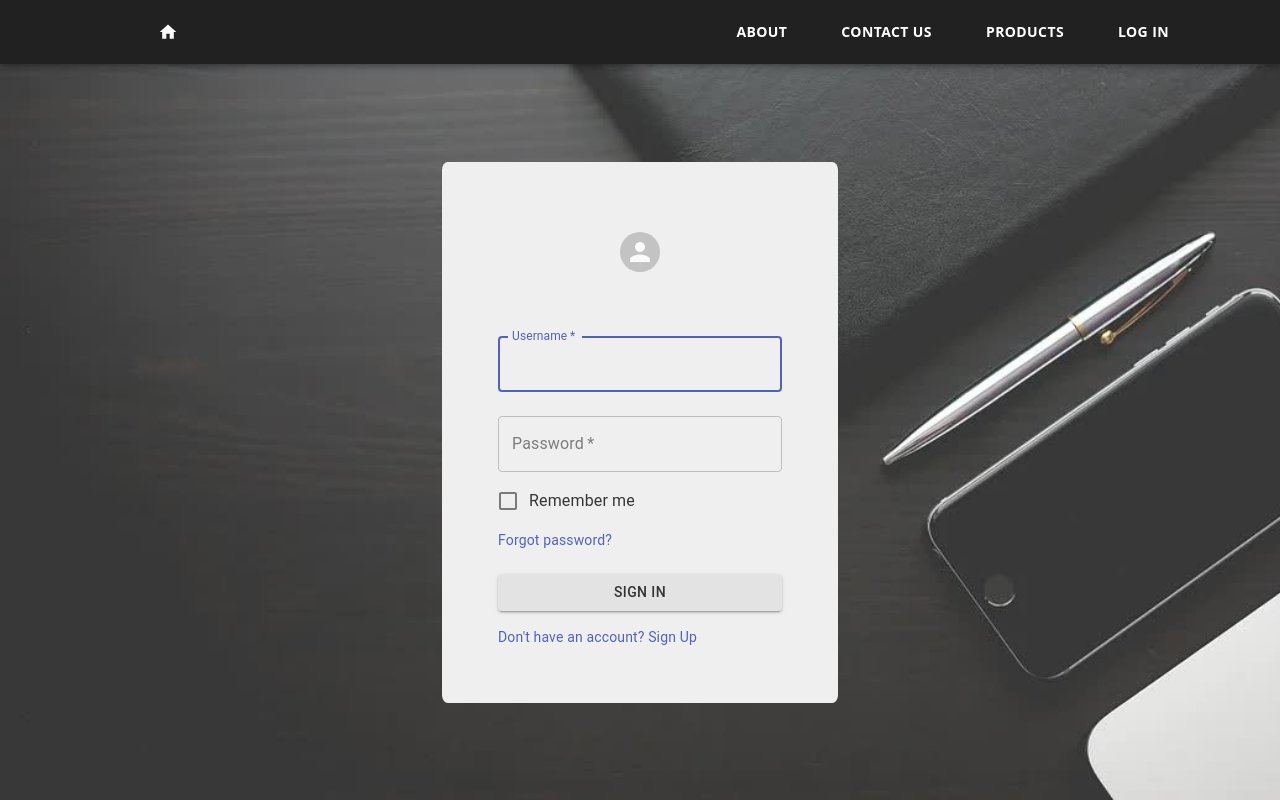
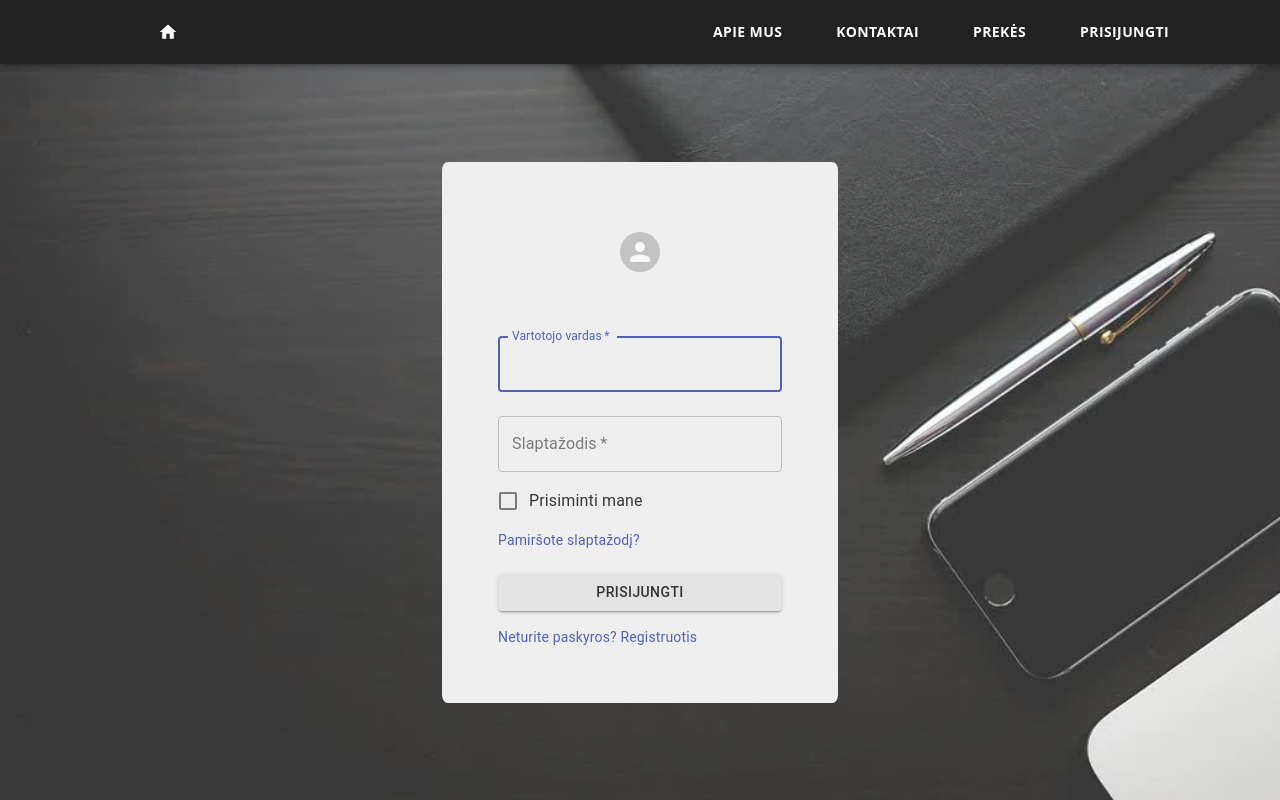
Before and after one commit to Smart-eShop/smart-eShop, a React (Create React App) app in the folder fronted/user-side/: page /login in a window 1280 px wide. Shown: the top 800 px of the page. Built offline with nearby package versions, Linux system fonts and the light colour scheme.

Commit message:
sulietuvinta

```diff
--- a/fronted/user-side/src/components/About/About.js
+++ b/fronted/user-side/src/components/About/About.js
@@ -11,7 +11,7 @@ const About = () => {
         height: '90vh'
       }}
     >
-      <h1>About</h1>
+      <h1>Apie</h1>
     </div>
   );
 };
--- a/fronted/user-side/src/components/Contact/Contact.js
+++ b/fronted/user-side/src/components/Contact/Contact.js
@@ -11,7 +11,7 @@ const Contact = () => {
         height: '90vh'
       }}
     >
-      <h1>Contact us form</h1>
+      <h1>Kontaktai</h1>
     </div>
   );
 };
--- a/fronted/user-side/src/components/Login/Login.js
+++ b/fronted/user-side/src/components/Login/Login.js
@@ -88,11 +88,11 @@ export default function Login() {
       password: ''
     },
     validationSchema: Yup.object({
-      username: Yup.string().max(10, 'Username must be shorter than 10 characters').required('Required'),
-      password: Yup.string().min(6, 'Password should be longer than 6 characters').required()
+      username: Yup.string().max(10, 'Vartotojo vardas turi būti trumpesnis nei 10 simbolių').required('Privaloma *'),
+      password: Yup.string().min(6, 'Slaptažodis turi būti ilgesnis nei 6 simboliai').required()
     }),
     onSubmit: ({ username, password }) => {
-      alert("You have successfully logged in")
+      alert("Jūs sėkmingai prisijungėtein")
     }
   })
 
@@ -117,7 +117,7 @@ export default function Login() {
               required
               fullWidth
               id="username"
-              label="Username"
+              label="Vartotojo vardas"
               name="username"
               autoComplete="username"
               autoFocus
@@ -136,7 +136,7 @@ export default function Login() {
               required
               fullWidth
               name="password"
-              label="Password"
+              label="Slaptažodis"
               type="password"
               id="password"
               autoComplete="current-password"
@@ -146,11 +146,11 @@ export default function Login() {
             ) : null}
             <FormControlLabel
               control={<Checkbox value="remember" color="primary" />}
-              label="Remember me"
+              label="Prisiminti mane"
             />
             <Grid item xs>
               <Link href="/remind-password" variant="body2">
-                Forgot password?
+                Pamiršote slaptažodį?
                   </Link>
             </Grid>
             <Button
@@ -162,12 +162,12 @@ export default function Login() {
               className={classes.submit}
             >
 
-              Sign In
+              Prisijungti
               </Button>
             <Grid container>
               <Grid item>
                 <Link href="/register" variant="body2">
-                  {"Don't have an account? Sign Up"}
+                  {"Neturite paskyros? Registruotis"}
                 </Link>
               </Grid>
             </Grid>
--- a/fronted/user-side/src/components/Navbar/Navbar.js
+++ b/fronted/user-side/src/components/Navbar/Navbar.js
@@ -15,19 +15,19 @@ import {
 
 const headersData = [
   {
-      label: "About",
+    label: "Apie mus",
     href: "/about",
   },
   {
-      label: "Contact Us",
+    label: "Kontaktai",
     href: "/contact-us",
   },
   {
-      label: "Products",
+    label: "Prekės",
     href: "/products",
   },
   {
-      label: "LOG IN",
+    label: "Prisijungti",
     href: "/login",
   },
 ];
--- a/fronted/user-side/src/components/Products/Products.js
+++ b/fronted/user-side/src/components/Products/Products.js
@@ -10,7 +10,7 @@ const Products = () => {
         height: '90vh'
       }}
     >
-      <h1>Products</h1>
+      <h1>Prekės</h1>
     </div>
   );
 };
--- a/fronted/user-side/src/components/Register/Register.js
+++ b/fronted/user-side/src/components/Register/Register.js
@@ -10,7 +10,7 @@ import Paper from '@material-ui/core/Paper';
 import Grid from '@material-ui/core/Grid';
 import LockOutlinedIcon from '@material-ui/icons/LockOutlined';
 import Typography from '@material-ui/core/Typography';
-import{ makeStyles }from '@material-ui/core/styles';
+import { makeStyles } from '@material-ui/core/styles';
 import Image from '../Register/register-img.jpg';
 import ReCAPTCHA from "react-google-recaptcha";
 import * as Yup from 'yup';
@@ -89,7 +89,7 @@ export default function Register() {
   // const recaptchaRef = React.createRef();
 
 
-  const { handleSubmit, reset, handleChange, values, touched, errors, setFieldValue, handleBlur,  } = useFormik({
+  const { handleSubmit, reset, handleChange, values, touched, errors, setFieldValue, handleBlur, } = useFormik({
     initialValues: {
       username: '',
       firstName: '',
@@ -99,15 +99,15 @@ export default function Register() {
 
     },
     validationSchema: Yup.object({
-      username: Yup.string().max(15, 'Username must be shorter than 15 characters').required('Required'),
-      firstName: Yup.string().max(20, 'First Name can not be longer than 20 characters').required('Required'),
-      lastName: Yup.string().max(20, 'Last Name can not be longer than 20 characters').required('Required'),
-      email: Yup.string().email('Invalid email').required('Required'),
-      password: Yup.string().min(8, 'Password should be longer than 8 characters').required('Required'),
+      username: Yup.string().max(15, 'Vartotojo vardas turi būti trumpesnis nei 15 simbolių').required('Privaloma *'),
+      firstName: Yup.string().max(20, 'Vardas negali būti ilgesnis nei 20 simbolių').required('Privaloma *'),
+      lastName: Yup.string().max(20, 'Pavardė negali būti ilgesnė nei 20 simbolių').required('Privaloma *'),
+      email: Yup.string().email('Neteisingas el. pašto adresas').required('Privaloma *'),
+      password: Yup.string().min(8, 'Slaptažodis turi būti ilgesnis nei 8 simboliai').required('Privaloma *'),
       // recaptcha: Yup.string().nullable().required("Required")
     }),
-    onSubmit: ({username, password, firstName, lastName, email}) => {
-      alert("Account successfully created!")
+    onSubmit: ({ username, password, firstName, lastName, email }) => {
+      alert("Anketa sėkmingai sukurta!")
     }
 
   }
@@ -125,7 +125,7 @@ export default function Register() {
             <LockOutlinedIcon />
           </Avatar>
 
-          <form className={classes.form}  onSubmit={handleSubmit}>
+          <form className={classes.form} onSubmit={handleSubmit}>
             <Grid container spacing={2}>
               <Grid item xs={12}>
                 <TextField
@@ -137,7 +137,7 @@ export default function Register() {
                   required
                   fullWidth
                   id="username"
-                  label="Username"
+                  label="Vartotojo vardas"
                   name="username"
                   autoComplete="username"
                 />
@@ -156,7 +156,7 @@ export default function Register() {
                   required
                   fullWidth
                   id="firstName"
-                  label="First Name"
+                  label="Vardas"
                   autoFocus
                 />
                 {touched.firstName && errors.firstName ? (
@@ -172,7 +172,7 @@ export default function Register() {
                   required
                   fullWidth
                   id="lastName"
-                  label="Last Name"
+                  label="Pavardė"
                   name="lastName"
                   autoComplete="lname"
                 />
@@ -189,7 +189,7 @@ export default function Register() {
                   required
                   fullWidth
                   id="email"
-                  label="Email Address"
+                  label="El.Paštas"
                   name="email"
                   autoComplete="email"
                 />
@@ -206,29 +206,29 @@ export default function Register() {
                   required
                   fullWidth
                   name="password"
-                  label="Password"
+                  label="Slaptažodis"
                   type="password"
                   id="password"
                   autoComplete="current-password"
                 />
                 {touched.password && errors.password ? (
-        <div>{errors.password}</div>
-      ): null}
+                  <div>{errors.password}</div>
+                ) : null}
               </Grid>
 
             </Grid>
             <Grid container justify="center">
               <Grid item>
                 <ReCAPTCHA
-className="mt-5"
+                  className="mt-5"
                   // ref={recaptchaRef}
                   sitekey={'6Lfm83caAAAAAJAHan8UYBk7zIFi0VuEWJLz_86x'}
                   onChange={onChange}
                 />
               </Grid>
             </Grid>
-            <Grid item xs={12}><h5 className="text-center mt-5">By clicking Sign Up, you agree to our  <Link href="/terms-conditions">
-              <span className={classes.terms}>Terms and Conditions</span>
+            <Grid item xs={12}><h5 className="text-center mt-5">Spustelėdami Prisiregistruoti, sutinkate su mūsų <Link href="/terms-conditions">
+              <span className={classes.terms}>Apsipirkimo taisyklėmis</span>
             </Link></h5>
 
             </Grid>
@@ -240,14 +240,14 @@ className="mt-5"
               variant="contained"
               color="default"
               className={classes.submit}
-    //  href="/login"
+            //  href="/login"
             >
-              Sign Up
+              Prisiregistruoti
           </Button>
             <Grid container justify="flex-end">
               <Grid item>
                 <Link href="/login" variant="body2">
-                  Already have an account? Sign in
+                  Jau turite paskyrą? Prisijungti
               </Link>
               </Grid>
             </Grid>
--- a/fronted/user-side/src/components/RemindPassword/RemindPassword.js
+++ b/fronted/user-side/src/components/RemindPassword/RemindPassword.js
@@ -37,7 +37,7 @@ export default function RemindPassword() {
     };
 
     const validationSchema = yupObject({
-        email: yupString().email("Invalid email").required("Required")
+        email: yupString().email("Neteisingas el. pašto adresas").required("Privaloma *")
     });
 
     const passwFetch = e => {
@@ -53,7 +53,7 @@ export default function RemindPassword() {
             .then(res => {
 
                 console.log(res.message);
-                if (res.message === "We have emailed your password reset link!") {
+                if (res.message === "Išsiuntėme jūsų slaptažodžio nustatymo nuorodą el. Paštu!") {
                     setEmailSent(true);
                     setRequestError(false);
                 } else {
@@ -70,10 +70,10 @@ export default function RemindPassword() {
     }
     return (
         <div className={classes.root}>
-            <h2>Forgot Password</h2>
-            <h5>Lost your password? Please enter your username or email address. You will receive a link to create a new password via email.</h5>
-            {emailSent ? <Alert severity="success">We have emailed your password reset link!</Alert> : null}
-            {requestError ? <Alert severity="error">We can't find a user with that email address.</Alert> : null}
+            <h2>Forgot Password?</h2>
+            <h5>Įveskite savo vartotojo vardą arba el. Pašto adresą. Gausite nuorodą, kaip sukurti naują slaptažodį.</h5>
+            {emailSent ? <Alert severity="success">Išsiuntėme jūsų slaptažodžio nustatymo nuorodą el. Paštu!</Alert> : null}
+            {requestError ? <Alert severity="error">Negalime rasti vartotojo su tuo el. Pašto adresu.</Alert> : null}
             <Formik
                 initialValues={initialValues}
                 validationSchema={validationSchema}
@@ -82,11 +82,11 @@ export default function RemindPassword() {
                 {({ handleChange, handleBlur, isSubmitting, handleSubmit }) => (
                     <Form onSubmit={handleSubmit}>
                         <FormGroup>
-                            <TextField name='email' label='Email Address' color='primary' variant='outlined' onChange={handleChange} onBlur={handleBlur} value={emailInput} onInput={e => setEmail(e.target.value)} fullWidth />
+                            <TextField name='email' label='Elektroninio pašto adresas' color='primary' variant='outlined' onChange={handleChange} onBlur={handleBlur} value={emailInput} onInput={e => setEmail(e.target.value)} fullWidth />
                             {/* <ErrorMessage name='email' render={msg => <div className="text-danger">{msg}</div>} /> */}
                         </FormGroup>
                         <Button type='submit' fullwidth variant='contained' disabled={isSubmitting} color='default' className={classes.submit} onClick={passwFetch}>
-                            Submit
+                            Pateikti
                     </Button>
                     </Form>
                 )}
--- a/fronted/user-side/src/components/RemindPassword/ResetPassword.js
+++ b/fronted/user-side/src/components/RemindPassword/ResetPassword.js
@@ -1,24 +1,24 @@
-import React, {useState} from 'react';
+import React, { useState } from 'react';
 
 
-import {Formik, Form, ErrorMessage} from 'formik';
+import { Formik, Form, ErrorMessage } from 'formik';
 
-import {Link} from 'react-router-dom';
+import { Link } from 'react-router-dom';
 
 import TextField from '@material-ui/core/TextField';
 import Button from '@material-ui/core/Button';
 import FormGroup from '@material-ui/core/FormGroup';
 import Alert from '@material-ui/lab/Alert';
-import {makeStyles} from '@material-ui/core/styles';
+import { makeStyles } from '@material-ui/core/styles';
 import IconButton from '@material-ui/core/IconButton';
 import InputAdornment from '@material-ui/core/InputAdornment';
 import Visibility from '@material-ui/icons/Visibility';
 import VisibilityOff from '@material-ui/icons/VisibilityOff';
 import * as Yup from 'yup';
-import {string as yupString, object as yupObject, ref as yupRef} from 'yup';
+import { string as yupString, object as yupObject, ref as yupRef } from 'yup';
 
 
-const useStyles = makeStyles( theme => ({
+const useStyles = makeStyles(theme => ({
     root: {
         '& > *, & > form > *': {
             marginBottom: theme.spacing(3)
@@ -53,20 +53,20 @@ export default function ResetPassword() {
     };
 
     const validationSchema = yupObject({
-        email: yupString().email("Invalid Email").required("Required"),
-        password: Yup.string().min(8, 'Password should be longer than 8 characters').required('Required'),
-        passwordConfirm: yupString().when("password", {
+        email: yupString().email("Neteisingas el. pašto adresas").required("Privaloma *"),
+        password: Yup.string().min(8, 'Slaptažodis turi būti ilgesnis nei 8 simboliai').required('Privaloma *'),
+        passwordConfirm: yupString().when("Slaptažodis", {
             is: val => (val && val.length > 0 ? true : false),
             then: yupString().oneOf(
-            [yupRef("password")],
-            "Passwords must match"
+                [yupRef("Slaptažodis")],
+                "Slaptažodžiai turi sutapti"
             )
-        }).required("Required"),
+        }).required("Privaloma *"),
     });
 
-    const handleSubmit = (props, values, {setSubmitting}) => {
+    const handleSubmit = (props, values, { setSubmitting }) => {
         const token = (new URLSearchParams(props.location.search)).get('token');
-         const params = {token, ...values, password_confirmation: values.passwordConfirm};
+        const params = { token, ...values, password_confirmation: values.passwordConfirm };
 
         const confFetch = e => {
             console.log('submitting');
@@ -79,7 +79,7 @@ export default function ResetPassword() {
             )
                 .then(res => {
 
-                if(res.status === 200) {
+                    if (res.status === 200) {
                         setPasswordChanged(true)
                         setRequestError(false);
                     } else {
@@ -97,44 +97,46 @@ export default function ResetPassword() {
         return (
             <div className={classes.root}>
                 <h2>Reset Password</h2>
-            {passwordChanged? <Alert severity="success">Password successfully changed! <Link to='/login'>Go back to login page</Link></Alert>: null}
-            {requestError? <Alert severity="error">Error occurred! Check that you've entered your email address correctly</Alert>: null}
+                {passwordChanged ? <Alert severity="success">Slaptažodis sėkmingai pakeistas! <Link to='/login'>Grįžkite į prisijungimo puslapį</Link></Alert> : null}
+                {requestError ? <Alert severity="error">Įvyko klaida! Patikrinkite, ar teisingai įvedėte savo el. Pašto adresą</Alert> : null}
                 <Formik
                     initialValues={initialValues}
                     validationSchema={validationSchema}
                     onSubmit={handleSubmit}
                 >
-            { ( {handleChange, values, handleBlur, isSubmitting}) => (
+                    {({ handleChange, values, handleBlur, isSubmitting }) => (
                         <Form >
                             <FormGroup>
-                        <TextField label='Enter your email' name='email' color='primary' variant='outlined' onChange={handleChange} onBlur={handleBlur} value={emailInput} onInput={e => setEmail(e.target.value)}   />
-                        <ErrorMessage name='email' render={msg => <div className='text-danger'>{msg}</div>}/>
+                                <TextField label='Įrašykite savo el. paštą' name='email' color='primary' variant='outlined' onChange={handleChange} onBlur={handleBlur} value={emailInput} onInput={e => setEmail(e.target.value)} />
+                                <ErrorMessage name='email' render={msg => <div className='text-danger'>{msg}</div>} />
                             </FormGroup>
                             <FormGroup>
-                        <TextField variant='outlined' label='New Password' name='password' color='primary' type={showPassword? 'text': 'password'} onChange={handleChange} onBlur={handleBlur}  value={passwordInput} onInput={e => setPassword(e.target.value)} InputProps={{
+                                <TextField variant='outlined' label='Naujas Slaptažodis' name='password' color='primary' type={showPassword ? 'text' : 'password'} onChange={handleChange} onBlur={handleBlur} value={passwordInput} onInput={e => setPassword(e.target.value)} InputProps={{
                                     endAdornment: <InputAdornment position='end'>
                                         <IconButton
-                                aria-label="toggle password visibility"
+                                            aria-label="Perjungti slaptažodžio matomumą"
                                             onClick={handleClickShowPassword}
                                             edge="end"
-                        >{showPassword ? <Visibility />: <VisibilityOff />}</IconButton>
-                            </InputAdornment>}}/>
+                                        >{showPassword ? <Visibility /> : <VisibilityOff />}</IconButton>
+                                    </InputAdornment>
+                                }} />
                                 <ErrorMessage name='password' render={msg => <div className='text-danger'>{msg}</div>} />
                             </FormGroup>
                             <FormGroup>
-                        <TextField variant='outlined' label='Repeat Password' name='passwordConfirm' color='primary' type={showPassword? 'text': 'password'} onChange={handleChange} onBlur={handleBlur} value={passwordConfirmInput} onInput={e => setPassword(e.target.value)} InputProps={{
+                                <TextField variant='outlined' label='Pakartokite slaptažodį' name='passwordConfirm' color='primary' type={showPassword ? 'text' : 'password'} onChange={handleChange} onBlur={handleBlur} value={passwordConfirmInput} onInput={e => setPassword(e.target.value)} InputProps={{
                                     endAdornment: <InputAdornment position='end'>
                                         <IconButton
-                                aria-label="toggle password visibility"
+                                            aria-label="Perjungti slaptažodžio matomumą"
                                             onClick={handleClickShowPassword}
                                             edge="end"
-                        >{showPassword ? <Visibility />: <VisibilityOff />}</IconButton>
-                            </InputAdornment>}}/>
+                                        >{showPassword ? <Visibility /> : <VisibilityOff />}</IconButton>
+                                    </InputAdornment>
+                                }} />
                                 <ErrorMessage name='passwordConfirm' render={msg => <div className='text-danger'>{msg}</div>} />
                             </FormGroup>
 
                             <Button type='submit' variant='contained' disabled={isSubmitting} color='default' onClick={confFetch}>
-                        Submit
+                                Pateikti
                     </Button>
                         </Form>
                     )}
--- a/fronted/user-side/src/components/TermsConditions.js
+++ b/fronted/user-side/src/components/TermsConditions.js
@@ -11,7 +11,7 @@ const TermsConditions = () => {
                 height: '90vh'
             }}
         >
-            <h1>Terms and Conditions</h1>
+            <h1>Apsipirkimo taisyklės</h1>
         </div>
     );
 };
```
Lines whose indentation alone changed are shown as unchanged.
